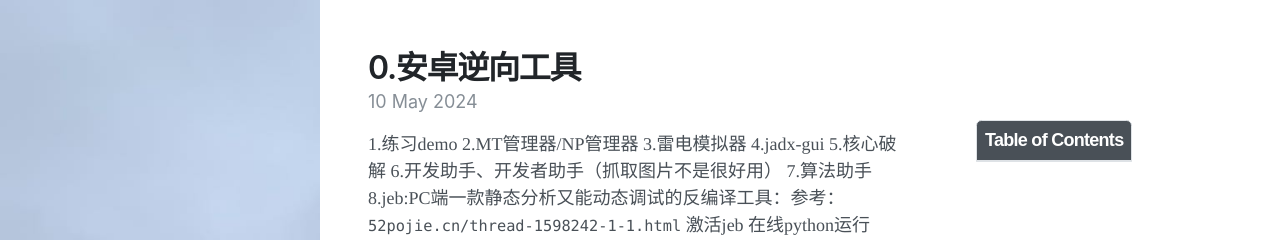
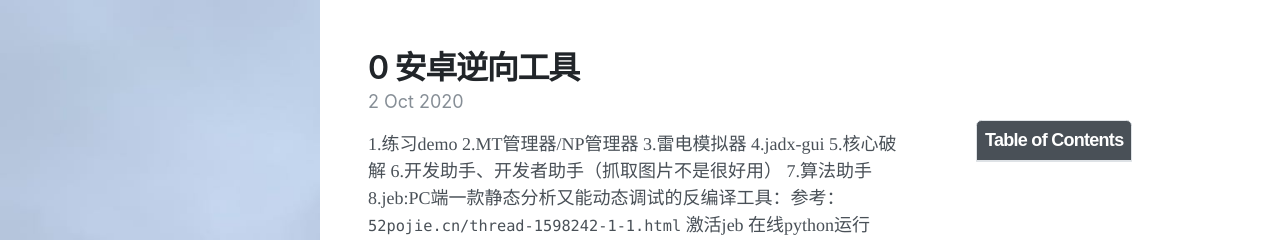
Before and after one commit to Kyre0ee/Kyre0ee.github.io, a Jekyll site: the page built from _posts/2024-05-10-工具.md, in a window 1280 px wide. Shown: the top 240 px of the page. Built offline with Jekyll 4.4.1, drawn with Linux system fonts in a browser that asks for light colours; nearby versions of some CDN libraries.

Commit message:
Update 2024-05-10-工具.md

```diff
--- a/_posts/2024-05-10-工具.md
+++ b/_posts/2024-05-10-工具.md
@@ -1,7 +1,7 @@
 ---
 layout: post
-title: 0.安卓逆向工具
-date: 2024-05-10 23:18 +0800
+title: 0 安卓逆向工具
+date: 2020-10-02 15:32 +0800
 tags:
   - 安卓逆向
 toc: true
```
